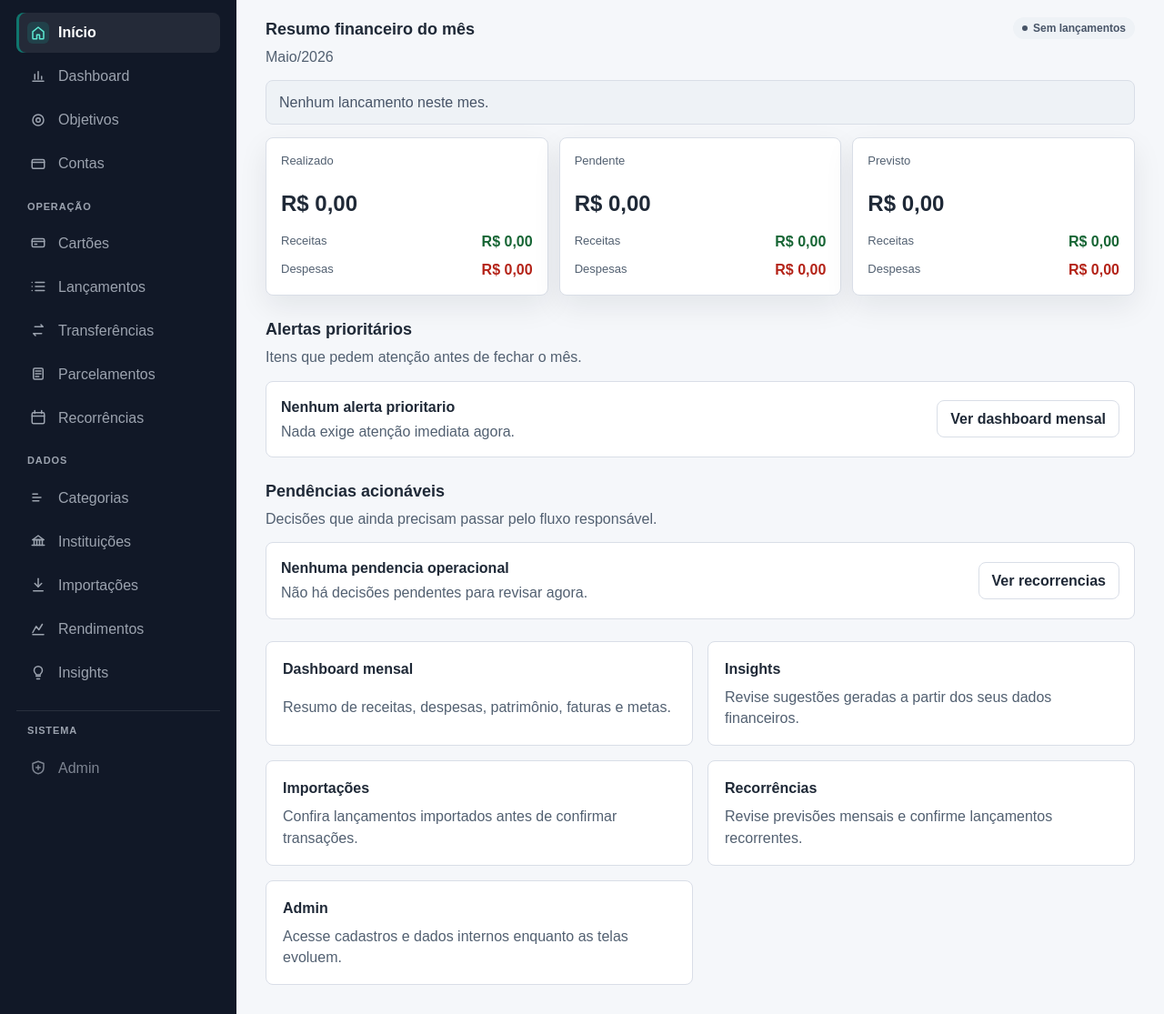
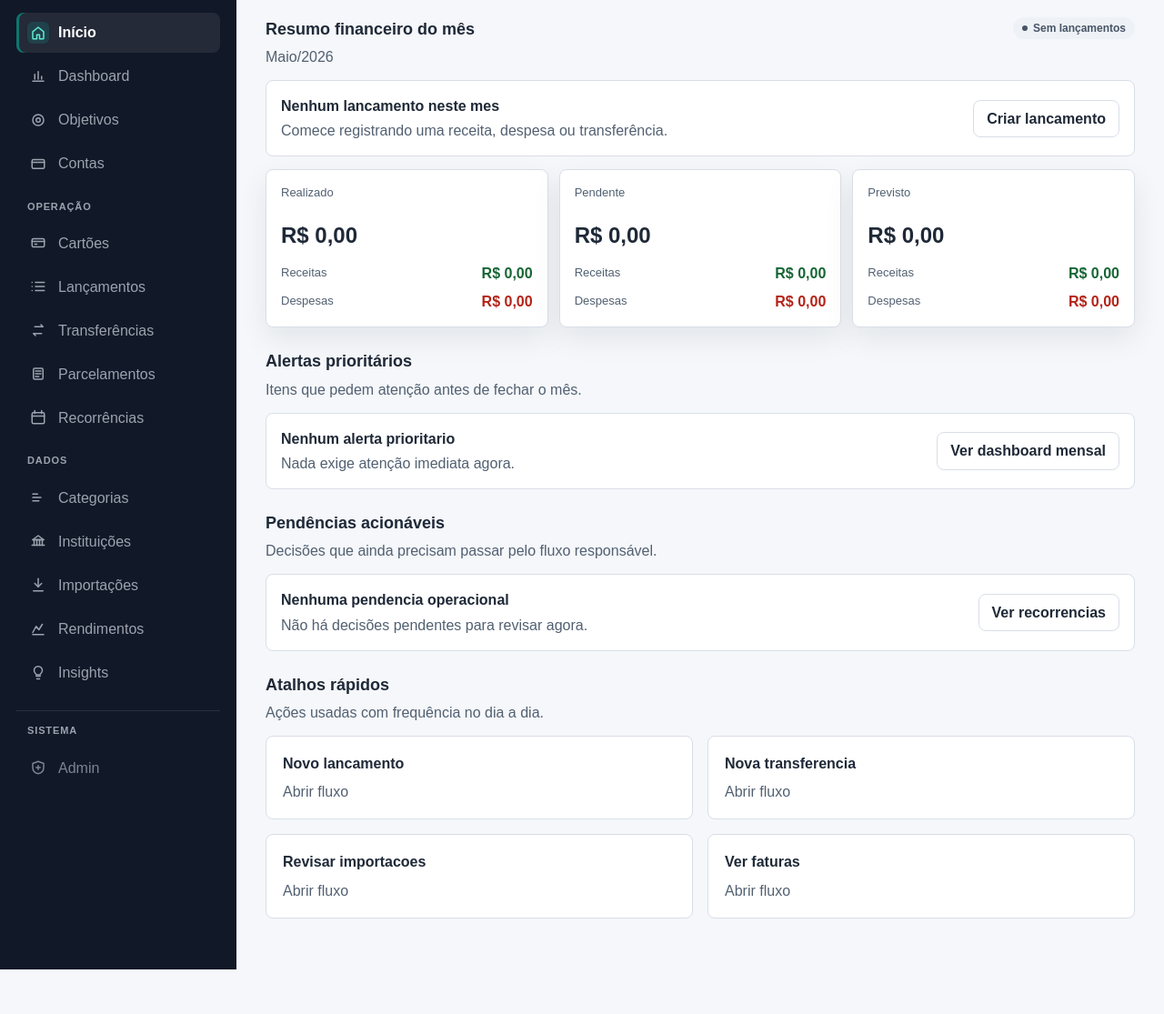
Before and after one commit to Lucassribeiro9/controle-financeiro, a Django app: page / in a window 1280 px wide. Shown: the part 107-1222 px from the top of the page at 91% size. After the commit the page ends 1173 px from the top, so only its background shows below. Run offline with Django 5.2, Linux system fonts and the light colour scheme; data that the repository does not hold is empty.

Commit message:
feat: implementado quick actions e empty states na home

```diff
--- a/core/templates/core/home.html
+++ b/core/templates/core/home.html
@@ -28,7 +28,15 @@
         </div>
 
         {% if empty_states.summary.is_empty %}
-            <p class="home-empty-note">{{ empty_states.summary.title }}.</p>
+            <div class="home-empty-action">
+                <div>
+                    <strong>{{ empty_states.summary.title }}</strong>
+                    <span>Comece registrando uma receita, despesa ou transferência.</span>
+                </div>
+                <a class="button button-secondary" href="{{ empty_states.summary.cta_url }}">
+                    {{ empty_states.summary.cta_label }}
+                </a>
+            </div>
         {% endif %}
 
         <div class="home-summary-grid">
@@ -167,30 +175,21 @@
         {% endif %}
     </section>
 
-    <div class="shortcut-grid">
-        <a class="shortcut-card" href="/reports/month/">
-            <strong>Dashboard mensal</strong>
-            <span>Resumo de receitas, despesas, patrimônio, faturas e metas.</span>
-        </a>
+    <section class="home-quick-actions" aria-labelledby="home-quick-actions-title">
+        <div class="home-section-header">
+            <div>
+                <h2 id="home-quick-actions-title">Atalhos rápidos</h2>
+                <p class="muted">Ações usadas com frequência no dia a dia.</p>
+            </div>
+        </div>
 
-        <a class="shortcut-card" href="/insights/page/">
-            <strong>Insights</strong>
-            <span>Revise sugestões geradas a partir dos seus dados financeiros.</span>
-        </a>
-
-        <a class="shortcut-card" href="/imports/review/page/">
-            <strong>Importações</strong>
-            <span>Confira lançamentos importados antes de confirmar transações.</span>
-        </a>
-
-        <a class="shortcut-card" href="/recurrences/month/page/">
-            <strong>Recorrências</strong>
-            <span>Revise previsões mensais e confirme lançamentos recorrentes.</span>
-        </a>
-
-        <a class="shortcut-card" href="/admin/">
-            <strong>Admin</strong>
-            <span>Acesse cadastros e dados internos enquanto as telas evoluem.</span>
-        </a>
-    </div>
+        <div class="shortcut-grid">
+            {% for action in quick_actions %}
+                <a class="shortcut-card" href="{{ action.url }}">
+                    <strong>{{ action.title }}</strong>
+                    <span>Abrir fluxo</span>
+                </a>
+            {% endfor %}
+        </div>
+    </section>
 {% endblock %}
--- a/static/css/app.css
+++ b/static/css/app.css
@@ -409,7 +409,8 @@ h2 {
     margin-bottom: 24px;
 }
 
-.home-pending {
+.home-pending,
+.home-quick-actions {
     display: grid;
     gap: 14px;
     margin-bottom: 24px;
```
Also changed, not shown: core/tests/test_views.py (+17 -0 lines).
